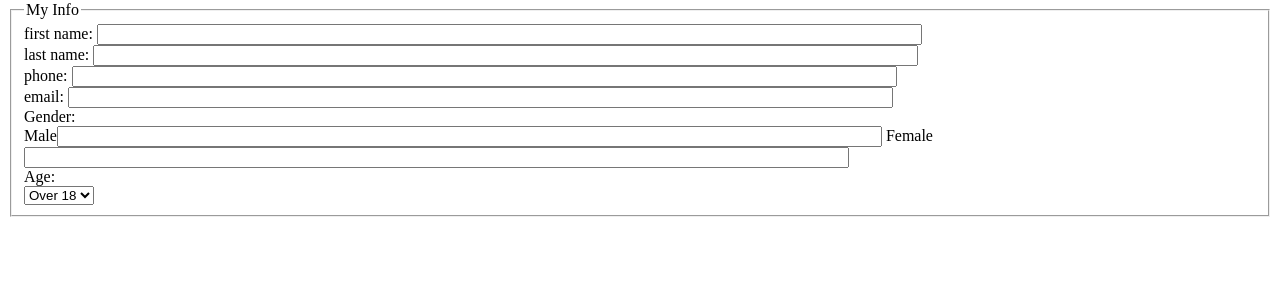
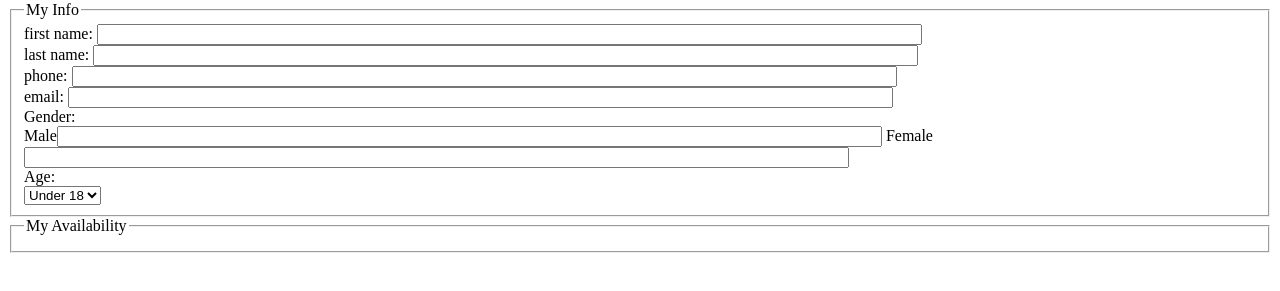
Before and after one commit to arodriguez47-source/ITMD361-Lab-5, a plain HTML site: page index.html in a window 1280 px wide. Shown: the part 79-370 px from the top of the page. Drawn offline with Linux system fonts and the light colour scheme.

Commit message:
name fix and availability section introduced

```diff
--- a/index.html
+++ b/index.html
@@ -21,11 +21,14 @@
 	  <label>Female<input size="100" type="text" name="Female"></label>
 	</div>
 	<div>Age: </div>
-	<select name="age_field>
+	<select name="age_field">
 	  <option>Under 18</option>
 	  <option>Over 18</option>
 	</select>
   </fieldset>
+  <fieldset>
+    <legend>My Availability</legend>
+  </fieldset>
 </body>
 
 </html>
```
